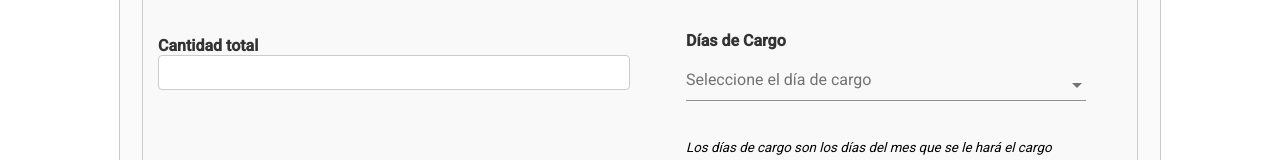
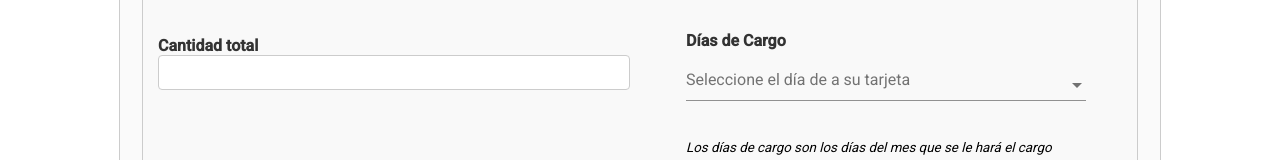
Before and after one commit to Chuyini/DomiciliarCliente, an Angular app: page / in a window 1280 px wide. Shown: the part 946-1106 px from the top of the page. Built offline with nearby package versions, Linux system fonts and the light colour scheme.

Commit message:
Put samller

```diff
--- a/src/app/components/form/form.component.html
+++ b/src/app/components/form/form.component.html
@@ -83,7 +83,7 @@
         <div>
           <div style="width: 100%; max-width: 400px; margin: auto;">
             <label for="hiring">Días de Cargo</label>
-            <ng-select [items]="daysPay" bindLabel="day" placeholder="Seleccione el día de cargo"
+            <ng-select [items]="daysPay" bindLabel="day" placeholder="Seleccione el día de  a su tarjeta"
               [(ngModel)]="dayPaySelected" [multiple]="false" name="daysPay" class="custom-ng-select" [clearable]="true"
               [searchable]="true" dropdownPosition="auto">
               <ng-template #ngOptionTemplate let-item="item">
```
